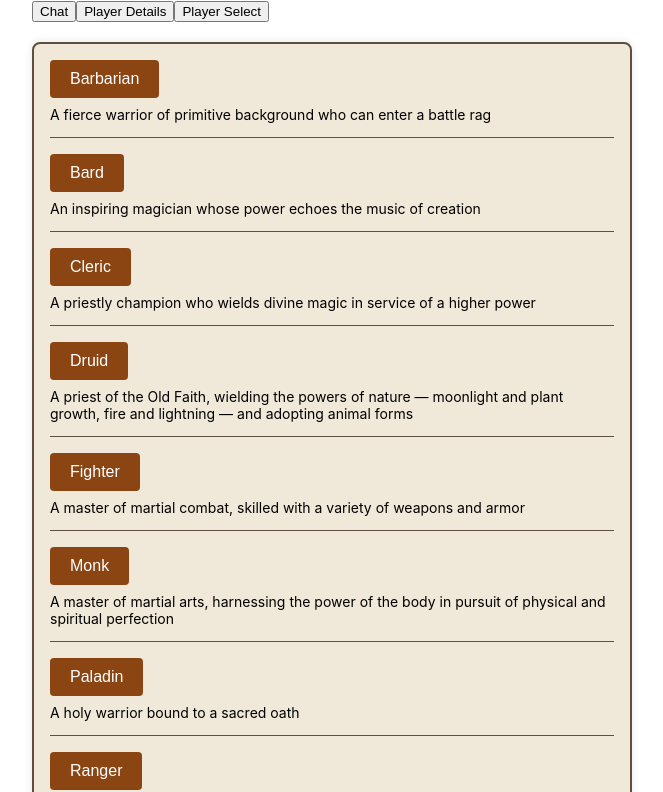
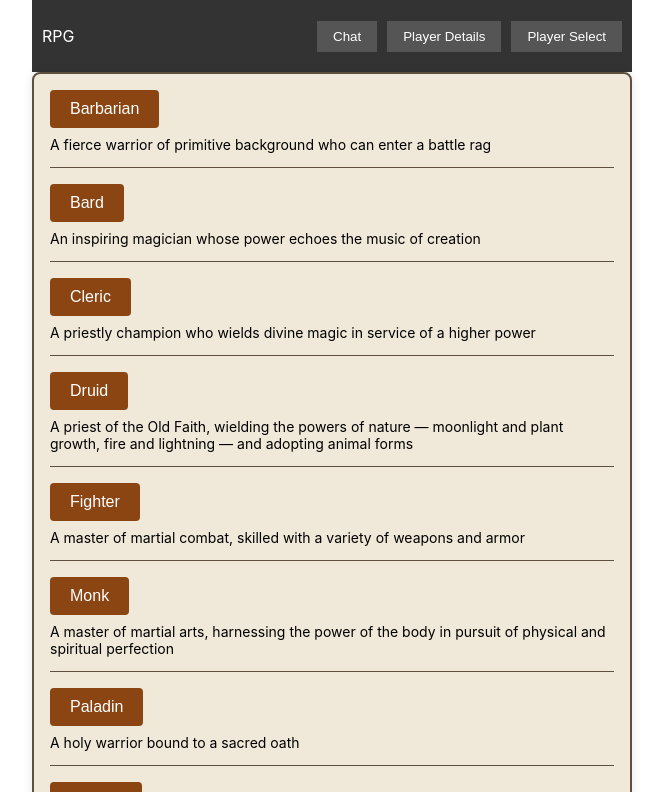
Before and after one commit to mroyski/AI-DungeonMaster, a React (Create React App) app in the folder client/: page / in a window 1280 px wide. Shown: the top 792 px of the page, without its empty margins (308-971 px from the left). Built offline with nearby package versions, Linux system fonts and the light colour scheme; no server answers.

Commit message:
update more styles

```diff
--- /dev/null
+++ b/client/src/App.module.css
@@ -0,0 +1,25 @@
+.navbar {
+    display: flex;
+    align-items: center;
+    justify-content: center;
+    background-color: #333;
+    color: white;
+    padding: 10px;
+  }
+
+  .navbar p {
+    margin-right: auto;
+  }
+
+  .navbar button {
+    margin-left: 10px;
+    padding: 8px 16px;
+    background-color: #555;
+    color: white;
+    border: none;
+    cursor: pointer;
+  }
+
+  .navbar button:hover {
+    background-color: #777;
+  }
--- a/client/src/App.tsx
+++ b/client/src/App.tsx
@@ -4,6 +4,8 @@
 import { usePlayerContext } from './lib/PlayerContext';
 import SelectPlayer from './components/SelectPlayer';
 import PlayerDetails from './components/PlayerDetails';
+import styles from './App.module.css';
+
 const SERVER_URL = process.env.REACT_APP_SERVER_URL || 'http://localhost:8080';
 
 const PLAYER_SELECT = 'playerselect';
@@ -68,7 +70,8 @@
 
   return (
     <>
-      <nav>
+      <nav className={styles.navbar}>
+        <p>RPG</p>
         <button onClick={() => setActiveComponent(CHAT)}>Chat</button>
         <button onClick={() => setActiveComponent(PLAYER_DETAILS)}>
           Player Details
--- a/client/src/components/Chat.module.css
+++ b/client/src/components/Chat.module.css
@@ -3,9 +3,8 @@
   border: 2px solid #5e503f;
   border-radius: 8px;
   padding: 16px;
-  margin-top: 20px;
   box-shadow: 0 0 10px rgba(0, 0, 0, 0.1);
-  height: calc(100vh - 100px);
+  height: calc(100vh - 110px);
   display: flex;
   flex-direction: column;
 }
--- a/client/src/components/Chat.tsx
+++ b/client/src/components/Chat.tsx
@@ -32,6 +32,9 @@
 
   return (
     <div className={styles.chatContainer}>
+      <div className={styles.playerInfo}>
+        <p>You are playing as {player.name}</p>
+      </div>
       <div className={styles.messagesContainer}>
         <ul className={styles.messages}>
           {messages.map((msg, index) => (
--- a/client/src/components/PlayerDetails.module.css
+++ b/client/src/components/PlayerDetails.module.css
@@ -3,7 +3,6 @@
     border: 2px solid #5e503f;
     border-radius: 8px;
     padding: 16px;
-    margin-top: 20px;
     box-shadow: 0 0 10px rgba(0, 0, 0, 0.1);
   }
 
--- a/client/src/components/SelectPlayer.module.css
+++ b/client/src/components/SelectPlayer.module.css
@@ -3,7 +3,6 @@
     border: 2px solid #5e503f;
     border-radius: 8px;
     padding: 16px;
-    margin-top: 20px;
     box-shadow: 0 0 10px rgba(0, 0, 0, 0.1);
   }
 
```
Also changed, not shown: client/src/App.css (added).
